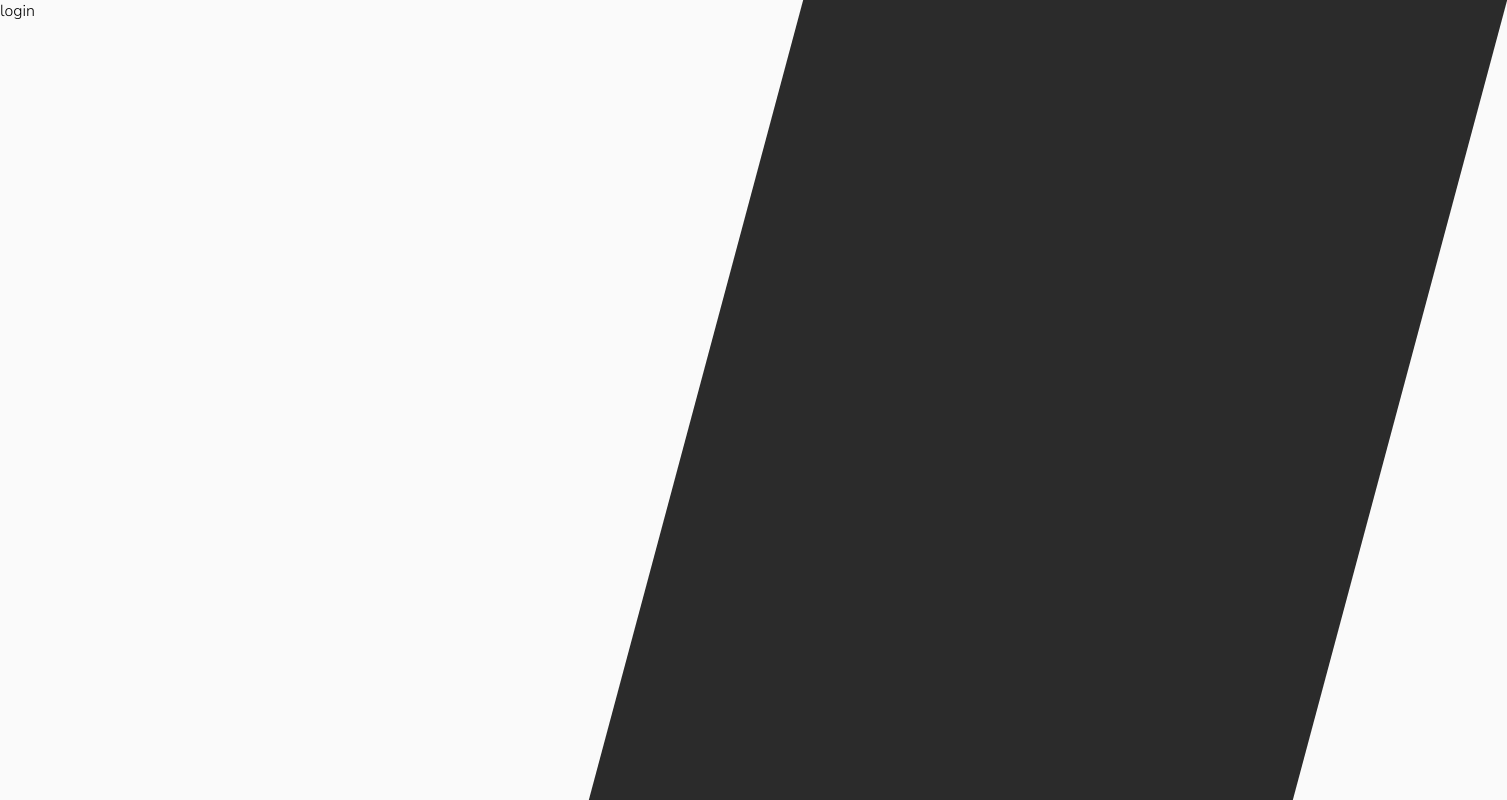
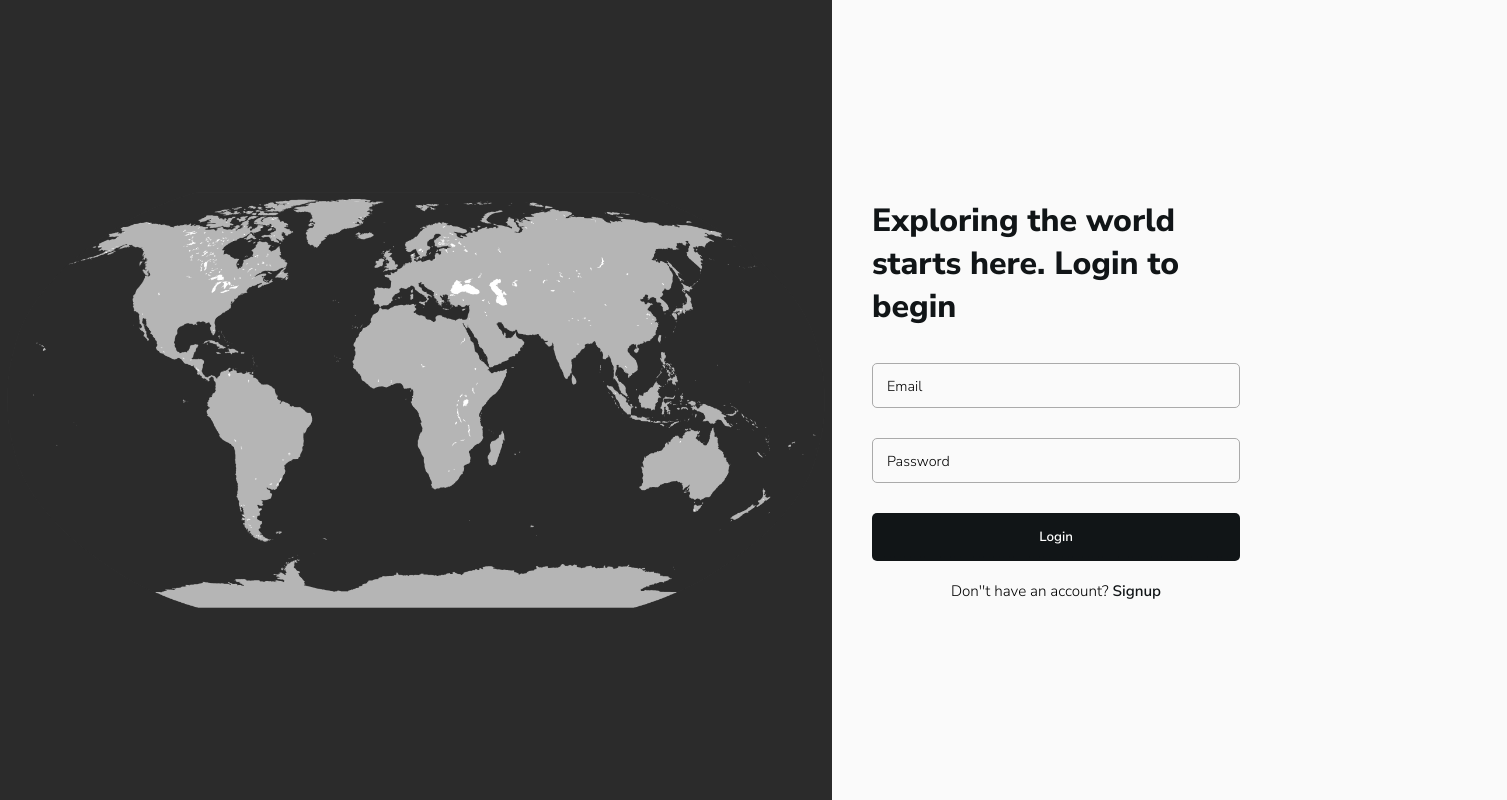
Before and after one commit to atevadd/ath-project-solution, a Vue app: page /login in a window 1280 px wide. Shown: the whole page, 1507 px wide, since content can reach past the window. Built offline with nearby package versions, Linux system fonts and the light colour scheme.

Commit message:
feat: adde the login and forgot password view

```diff
--- a/src/router/index.js
+++ b/src/router/index.js
@@ -3,6 +3,7 @@ import CountryListing from '../views/CountryListing.vue';
 import CountryDetail from '../views/CountryDetail.vue';
 import Signup from "../views/Signup.vue";
 import Login from "../views/Login.vue";
+import ForgotPassword from "../views/ForgotPassword.vue";
 
 const routes = [
   {
@@ -45,6 +46,15 @@ const routes = [
     meta:{
       title: "Where in the world - Login",
     }
+  },
+  {
+    path: "/forgot-password",
+    name: 'ForgotPassword',
+    component: () => import(/* webpackChunkName: "ForgotPassword" */ '../views/ForgotPassword.vue'),
+    props: true,
+    meta:{
+      title: "Reet your password",
+    }
   }
 ]
 
--- /dev/null
+++ b/src/views/ForgotPassword.vue
@@ -0,0 +1,15 @@
+<template>
+    <div>
+        forgot password
+    </div>
+</template>
+
+<script>
+    export default {
+        name: "ForgotPassword",
+    }
+</script>
+
+<style lang="scss" scoped>
+
+</style>
--- a/src/views/Login.vue
+++ b/src/views/Login.vue
@@ -1,25 +1,327 @@
 <template>
-    <div>
-        login
-    </div>
-    <div class="background"></div>
+  <main class="login">
+    <section class="login__image">
+      <img src="@/assets/world.png" alt="world map" />
+    </section>
+    <section class="login__form">
+      <h1>Exploring the world starts here. Login to begin</h1>
+      <form action="" autocomplete="off">
+        <BaseInputField class="input-box">
+          <input
+            type="email"
+            id="email"
+            required
+            min="0"
+            autocomplete="email"
+          />
+          <label for="email">Email</label>
+        </BaseInputField>
+        <BaseInputField class="input-box">
+          <input type="text" id="country" required />
+          <label for="country">Password</label>
+        </BaseInputField>
+        <BaseButton :class="[isLoading ? 'loading' : '', 'login__btn']">
+          Login
+        </BaseButton>
+
+        <p class="login__alt-text">
+          Don''t have an account?
+          <router-link :to="{ name: 'Signup' }" class="login-link"
+            >Signup</router-link
+          >
+        </p>
+      </form>
+    </section>
+  </main>
 </template>
 
 <script>
-    export default {
-        name: "Login"
-    }
+import BaseInputField from "../components/BaseInputField";
+import BaseButton from "../components/BaseButton";
+
+export default {
+  name: "Login",
+  components: {
+    BaseInputField,
+    BaseButton,
+  },
+  data() {
+    return {
+      isLoading: false,
+    };
+  },
+};
 </script>
 
 <style lang="scss" scoped>
-.background{
-    position: absolute;
-    width: 55%;
-    height: 100vh;
-    right: 0;
-    top: 0;
-    background: #2b2b2b;
-    z-index: -1;
-    transform: skewX(-15deg) translateX(120px);
+.login {
+  position: relative;
+  width: 100%;
+  height: 100vh;
+  max-height: 100vh;
+
+  @include mobile {
+    display: flex;
+    align-items: center;
+    justify-content: center;
+  }
+  @include tablet {
+    display: flex;
+    align-items: center;
+    justify-content: center;
+  }
+  @include laptop {
+    display: grid;
+    grid-template-columns: 65% 35%;
+  }
+
+  &__image {
+    width: 100%;
+    height: 100%;
+    // border: 1px solid red;
+
+    @include mobile {
+      display: none;
+    }
+    @include tablet {
+      display: none;
+    }
+    @include laptop {
+      display: flex;
+      align-items: center;
+      background-color: #2b2b2b;
+    }
+
+    img {
+      width: 100%;
+      height: auto;
+    }
+  }
+
+  &__form {
+    width: 100%;
+    height: 100%;
+    padding: 40px;
+
+    @include mobile {
+      display: flex;
+      flex-direction: column;
+    }
+    @include tablet {
+      display: flex;
+      flex-direction: column;
+    }
+    @include laptop {
+      display: flex;
+      flex-direction: column;
+      align-items: flex-start;
+      justify-content: center;
+    }
+
+    h1 {
+      color: $mode-text;
+
+      @include mobile {
+        font-size: 1.5rem;
+        margin-bottom: 25px;
+      }
+      @include tablet {
+        font-size: 1.3rem;
+        margin-bottom: 25px;
+      }
+      @include laptop {
+        font-size: 2rem;
+        margin-bottom: 35px;
+      }
+    }
+
+    form {
+      position: relative;
+      width: 100%;
+
+      .input-box {
+        position: relative;
+        width: 100%;
+
+        @include mobile {
+          margin-bottom: 20px;
+        }
+        @include tablet {
+          margin-bottom: 20px;
+        }
+        @include laptop {
+          margin-bottom: 30px;
+        }
+
+        input {
+          width: 100%;
+          height: 45px;
+          border: 1px solid #aaa;
+          border-radius: 5px;
+          display: block;
+          padding-left: 15px;
+          outline: none;
+          background: transparent;
+
+          &:focus {
+            border: 1px solid $mode-text;
+
+            & ~ label {
+              top: 0px;
+              left: 10px;
+              padding: 0 5px;
+              color: $mode-text;
+              background: $mode-bg;
+              z-index: 10;
+              font-weight: 600;
+            }
+          }
+
+          &:valid {
+            border: 1px solid $mode-text;
+
+            & ~ label {
+              top: 0px;
+              left: 10px;
+              padding: 0 5px;
+              color: $mode-text;
+              background: $mode-bg;
+              z-index: 10;
+            }
+          }
+          &:autocomplete {
+            background-color: transparent;
+          }
+          &:valid:not(:focus) {
+            border: 1px solid #aaa;
+
+            & ~ label {
+              top: 0px;
+              left: 10px;
+              padding: 0 5px;
+              color: $mode-text;
+              background: $mode-bg;
+              z-index: 10;
+            }
+          }
+        }
+        label {
+          display: block;
+          position: absolute;
+          top: 50%;
+          transform: translateY(-50%);
+          left: 15px;
+          text-transform: capitalize;
+          transition: 0.15s ease;
+          pointer-events: none;
+          font-weight: 300;
+
+          @include mobile {
+            font-size: 0.75rem;
+          }
+          @include tablet {
+            font-size: 0.85rem;
+          }
+          @include laptop {
+            font-size: 0.9rem;
+          }
+        }
+      }
+
+      // The login button style
+      .login__btn {
+        width: 100%;
+        padding: 15px 0;
+        border: none;
+        background-color: $mode-text;
+        color: $white;
+        font-weight: 600;
+        outline: 2px dashed $mode-text;
+        outline-offset: -5px;
+        border-radius: 5px;
+        cursor: pointer;
+        overflow: hidden;
+        // box-shadow: -10px 10px 0px rgba($color: $mode-text, $alpha: .3);
+        transition: outline-offset 0.1s ease;
+
+        &:hover {
+          box-shadow: none;
+          outline: 2px dashed $mode-text;
+          outline-offset: 4px;
+        }
+        &:focus {
+          box-shadow: none;
+          outline: 2px dashed $mode-text;
+          outline-offset: 4px;
+        }
+        &:active {
+          box-shadow: none;
+          outline: 2px dashed $mode-text;
+          outline-offset: 4px;
+        }
+
+        &.loading {
+          position: relative;
+          z-index: 2;
+          cursor: wait;
+          color: rgb(167, 167, 167);
+
+          &::before {
+            content: "";
+            position: absolute;
+            top: 0;
+            left: -100%;
+            width: 300%;
+            height: 100%;
+            background: $mode-text
+              repeating-linear-gradient(
+                60deg,
+                transparent,
+                transparent 10px,
+                lighten($color: $mode-text, $amount: 5%) 10px,
+                lighten($color: $mode-text, $amount: 5%) 20px
+              );
+            z-index: -1;
+            animation: loading 1s infinite linear;
+          }
+        }
+      }
+
+      .login__alt-text {
+        text-align: center;
+        margin-top: 20px;
+
+        @include mobile {
+          font-size: 0.75rem;
+        }
+        @include tablet {
+          font-size: 0.85rem;
+        }
+        @include laptop {
+          font-size: 0.95rem;
+        }
+
+        .login-link {
+          color: $mode-text;
+          text-decoration: none;
+          font-weight: 600;
+
+          &:hover {
+            text-decoration: underline;
+          }
+        }
+      }
+    }
+  }
+}
+
+// Loading animation
+@keyframes loading {
+  0% {
+    transform: translateX(-25px);
+  }
+  100% {
+    transform: translateX(20px);
+  }
 }
 </style>
--- a/src/views/Signup.vue
+++ b/src/views/Signup.vue
@@ -20,7 +20,16 @@
           <input type="text" id="country" required />
           <label for="country">country</label>
         </BaseInputField>
-        <BaseButton :class="[isLoading ? 'loading' : '', 'signup__btn']"> Signup </BaseButton>
+        <BaseButton :class="[isLoading ? 'loading' : '', 'signup__btn']">
+          Signup
+        </BaseButton>
+
+        <p class="signup__alt-text">
+          Already have an account?
+          <router-link :to="{ name: 'Login' }" class="login-link"
+            >Login</router-link
+          >
+        </p>
       </form>
     </section>
   </main>
@@ -36,11 +45,11 @@ export default {
     BaseInputField,
     BaseButton,
   },
-  data(){
-      return{
+  data() {
+    return {
       isLoading: false,
-      }
-  }
+    };
+  },
 };
 </script>
 
@@ -233,19 +242,19 @@ export default {
         cursor: pointer;
         overflow: hidden;
         // box-shadow: -10px 10px 0px rgba($color: $mode-text, $alpha: .3);
-        transition: outline-offset .1s ease;
+        transition: outline-offset 0.1s ease;
 
-        &:hover{
+        &:hover {
           box-shadow: none;
           outline: 2px dashed $mode-text;
           outline-offset: 4px;
         }
-        &:focus{
+        &:focus {
           box-shadow: none;
           outline: 2px dashed $mode-text;
           outline-offset: 4px;
         }
-        &:active{
+        &:active {
           box-shadow: none;
           outline: 2px dashed $mode-text;
           outline-offset: 4px;
@@ -277,6 +286,31 @@ export default {
           }
         }
       }
+
+      .signup__alt-text {
+        text-align: center;
+        margin-top: 20px;
+
+        @include mobile {
+          font-size: 0.75rem;
+        }
+        @include tablet {
+          font-size: 0.85rem;
+        }
+        @include laptop {
+          font-size: 0.95rem;
+        }
+
+        .login-link {
+          color: $mode-text;
+          text-decoration: none;
+          font-weight: 600;
+
+          &:hover {
+            text-decoration: underline;
+          }
+        }
+      }
     }
   }
 }
```
Lines whose indentation alone changed are shown as unchanged.
